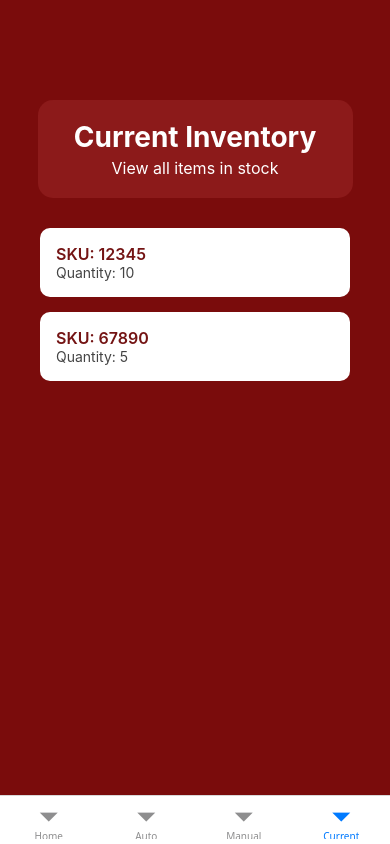
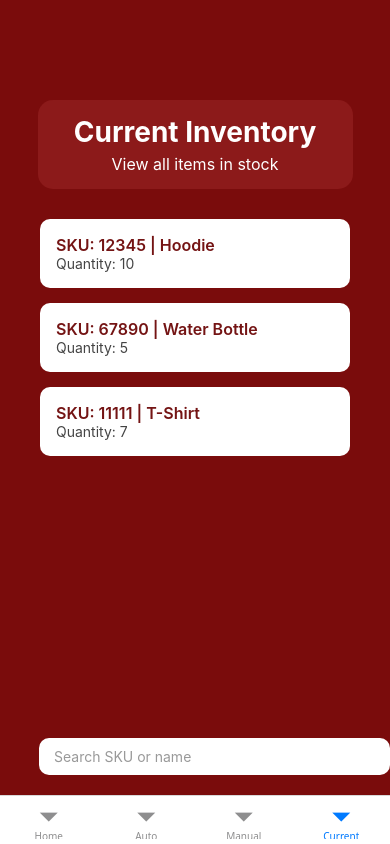
Before and after one commit to varun-b-nagaraj/Co-Op-Inventory, a React Native app in the folder coop-inventory-clean/: screen /Current in a window 390 px wide. Built offline with nearby package versions, Linux system fonts and the light colour scheme.

Commit message:
Updated current inventory

```diff
--- a/coop-inventory-clean/screens/CurrentInventoryScreen.js
+++ b/coop-inventory-clean/screens/CurrentInventoryScreen.js
@@ -1,58 +1,63 @@
-import React from 'react';
-import { View, Text, FlatList } from 'react-native';
+import React, { useState } from 'react';
+import {
+  View,
+  Text,
+  FlatList,
+  TextInput
+} from 'react-native';
 import { globalStyles } from '../styles/globalStyles';
 
 export default function CurrentInventoryScreen() {
   const inventoryData = [
-    { id: '1', sku: '12345', quantity: 10 },
-    { id: '2', sku: '67890', quantity: 5 },
+    { id: '1', sku: '12345', name: 'Hoodie', quantity: 10 },
+    { id: '2', sku: '67890', name: 'Water Bottle', quantity: 5 },
+    { id: '3', sku: '11111', name: 'T-Shirt', quantity: 7 },
   ];
 
+  const [query, setQuery] = useState('');
+
+  const filteredData = inventoryData.filter((item) => {
+    const lowerQuery = query.toLowerCase();
+    return (
+      item.sku.includes(lowerQuery) ||
+      item.name.toLowerCase().includes(lowerQuery)
+    );
+  });
+
   return (
-    <View style={[globalStyles.container, { justifyContent: 'flex-start', paddingTop: 100 }]}>
+    <View style={[globalStyles.container, globalStyles.inventoryContainer]}>
       {/* Header Box */}
-      <View
-        style={{
-          backgroundColor: '#8c1a1a',
-          borderRadius: 15,
-          paddingVertical: 20,
-          paddingHorizontal: 20,
-          marginBottom: 30,
-          width: '90%',
-          alignItems: 'center',
-        }}
-      >
-        <Text style={[globalStyles.title, { textAlign: 'center', marginBottom: 4 }]}>
-          Current Inventory
-        </Text>
-        <Text style={[globalStyles.subtitle, { textAlign: 'center', marginBottom: 0 }]}>
-          View all items in stock
-        </Text>
+      <View style={globalStyles.headerBox}>
+        <Text style={[globalStyles.title, globalStyles.textCenter]}>Current Inventory</Text>
+        <Text style={[globalStyles.subtitle, globalStyles.textCenter]}>View all items in stock</Text>
       </View>
 
       {/* Inventory List */}
       <FlatList
-        style={{ width: '100%' }}
-        contentContainerStyle={{ paddingBottom: 20 }}
-        data={inventoryData}
+        style={globalStyles.fullWidth}
+        contentContainerStyle={globalStyles.inventoryListPadding}
+        data={filteredData}
         keyExtractor={(item) => item.id}
         renderItem={({ item }) => (
-          <View
-            style={{
-              backgroundColor: 'white',
-              borderRadius: 10,
-              padding: 16,
-              marginHorizontal: 20,
-              marginBottom: 15,
-            }}
-          >
-            <Text style={{ fontSize: 16, fontWeight: '600', color: '#741414' }}>
-              SKU: {item.sku}
+          <View style={globalStyles.itemBox}>
+            <Text style={globalStyles.itemTitle}>
+              SKU: {item.sku} | {item.name}
             </Text>
-            <Text style={{ fontSize: 14, color: '#444' }}>Quantity: {item.quantity}</Text>
+            <Text style={globalStyles.itemSub}>Quantity: {item.quantity}</Text>
           </View>
         )}
       />
+
+      {/* Search Bar */}
+      <View style={globalStyles.searchWrapper}>
+        <TextInput
+          placeholder="Search SKU or name"
+          placeholderTextColor="#999"
+          style={globalStyles.searchInput}
+          value={query}
+          onChangeText={setQuery}
+        />
+      </View>
     </View>
   );
 }
--- a/coop-inventory-clean/styles/globalStyles.js
+++ b/coop-inventory-clean/styles/globalStyles.js
@@ -1,6 +1,7 @@
 import { StyleSheet } from 'react-native';
 
 export const globalStyles = StyleSheet.create({
+  // Layout & Wrappers
   container: {
     flex: 1,
     backgroundColor: '#7a0c0c',
@@ -8,12 +9,27 @@ export const globalStyles = StyleSheet.create({
     justifyContent: 'center',
     padding: 20,
   },
-  iconWrapper: {
+  inventoryContainer: {
+    justifyContent: 'flex-start',
+    paddingTop: 100,
+  },
+  headerBox: {
     backgroundColor: '#8c1a1a',
-    borderRadius: 100,
-    padding: 30,
+    borderRadius: 15,
+    paddingVertical: 15,
+    paddingHorizontal: 20,
     marginBottom: 30,
+    width: '90%',
+    alignItems: 'center',
   },
+  fullWidth: {
+    width: '100%',
+  },
+  inventoryListPadding: {
+    paddingBottom: 20,
+  },
+
+  // Typography
   title: {
     fontSize: 28,
     fontWeight: 'bold',
@@ -23,8 +39,56 @@ export const globalStyles = StyleSheet.create({
   subtitle: {
     fontSize: 16,
     color: 'white',
-    marginBottom: 40,
+    marginBottom: 0,
   },
+  textCenter: {
+    textAlign: 'center',
+  },
+
+  // Inventory Items
+  itemBox: {
+    backgroundColor: 'white',
+    borderRadius: 10,
+    padding: 16,
+    marginHorizontal: 20,
+    marginBottom: 15,
+  },
+  itemTitle: {
+    fontSize: 16,
+    fontWeight: '600',
+    color: '#741414',
+  },
+  itemSub: {
+    fontSize: 14,
+    color: '#444',
+  },
+
+  // Search
+  searchWrapper: {
+    width: '90%',
+    position: 'absolute',
+    bottom: 20,
+    right: 0,
+    alignSelf: 'flex-end',
+  },
+  searchInput: {
+    backgroundColor: 'white',
+    borderRadius: 10,
+    paddingVertical: 10,
+    paddingHorizontal: 15,
+    fontSize: 14,
+    color: '#333',
+  },
+
+  // Icons
+  iconWrapper: {
+    backgroundColor: '#8c1a1a',
+    borderRadius: 100,
+    padding: 30,
+    marginBottom: 30,
+  },
+
+  // Buttons
   buttonPrimary: {
     flexDirection: 'row',
     backgroundColor: 'white',
```
